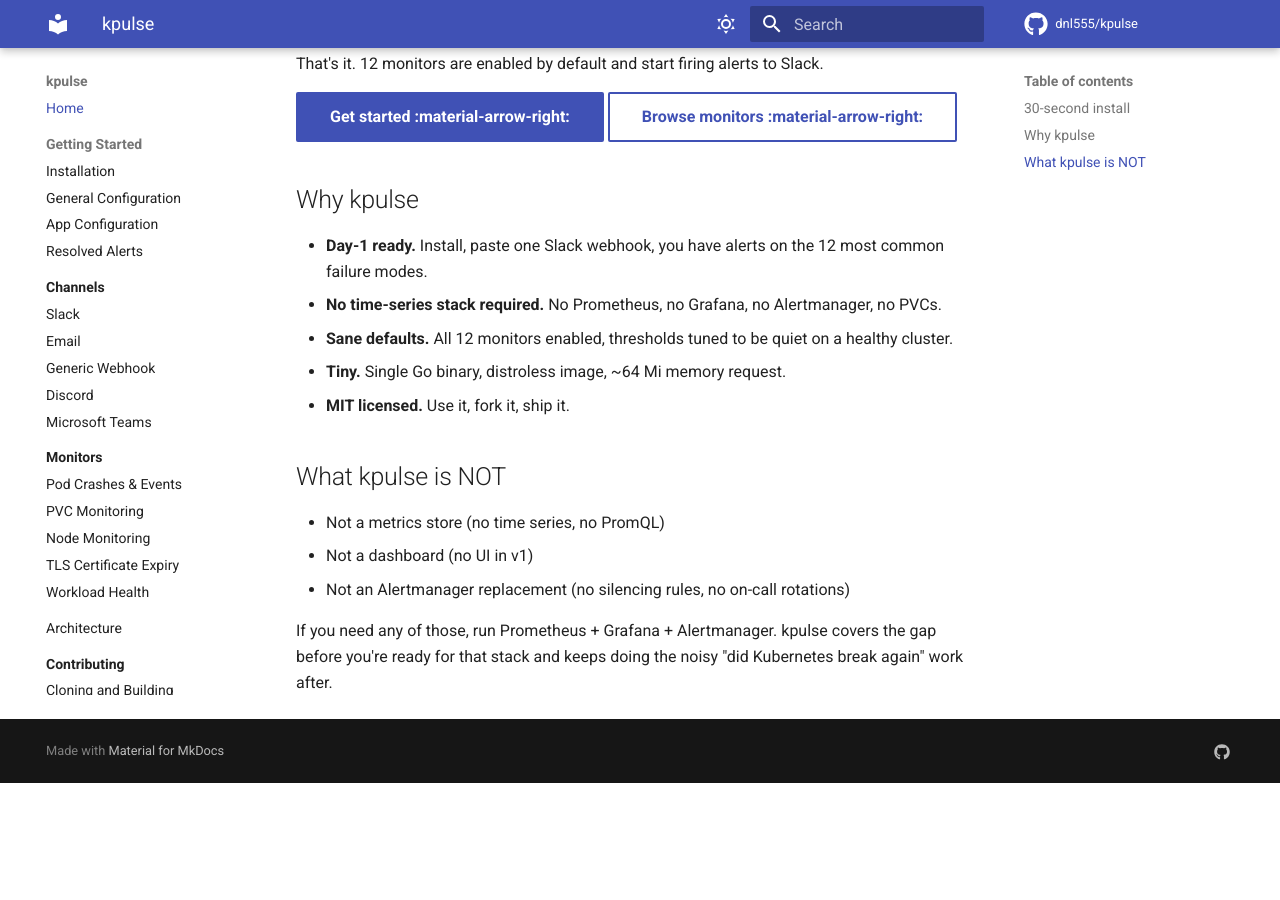
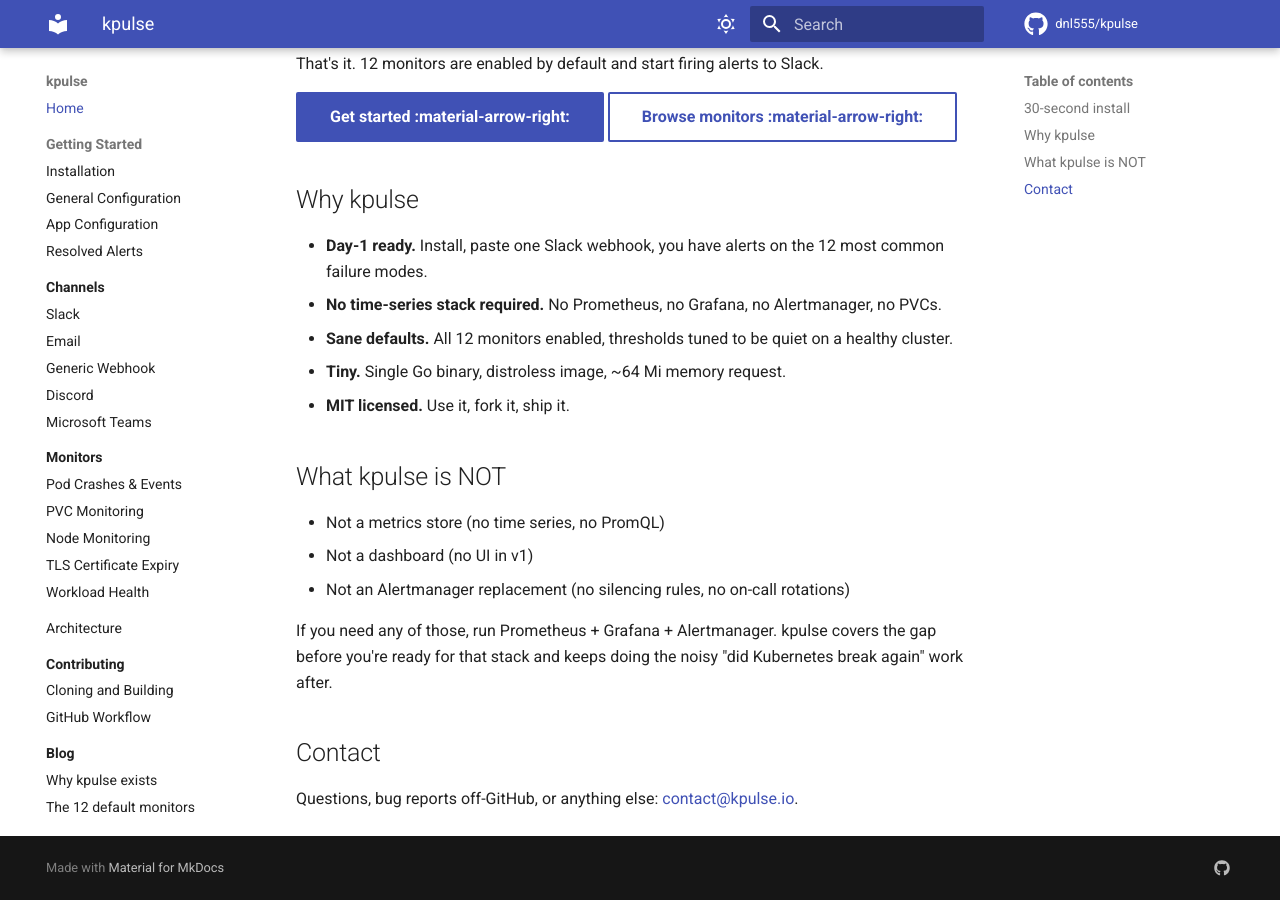
Before and after one commit to dnl555/kpulse, an MkDocs documentation site: the page built from docs/index.md, in a window 1280 px wide and 900 px high, scrolled down 544 px. Built offline with MkDocs 1.6.1 and Material for MkDocs 9.7.7, drawn with Linux system fonts in a browser that asks for light colours; comment, search, counter and statistics services are not loaded; before the commit the page ends 1327 px from its top, so only the background shows below that.

Commit message:
v0.2.3: publish Helm chart to GHCR, add helm lint to CI, contact email
- release.yml packages chart and pushes to oci://ghcr.io/dnl555/charts/kpulse
  on each tag. Syncs chart version + appVersion to the tag so the
  installed image matches the chart version automatically.
- ci.yml lints the chart on every PR.
- README, docs landing, Contributing page, and CoC use contact@kpulse.io
  as the public contact.

```diff
--- a/docs/index.md
+++ b/docs/index.md
@@ -38,3 +38,7 @@
 - Not an Alertmanager replacement (no silencing rules, no on-call rotations)
 
 If you need any of those, run Prometheus + Grafana + Alertmanager. kpulse covers the gap before you're ready for that stack and keeps doing the noisy "did Kubernetes break again" work after.
+
+## Contact
+
+Questions, bug reports off-GitHub, or anything else: [contact@kpulse.io](mailto:contact@kpulse.io).
```
Also changed, not shown: CODE_OF_CONDUCT.md (+1 -1 lines), README.md (+1 -0 lines), docs/contributing/index.md (+4 -0 lines), 2 other files.
